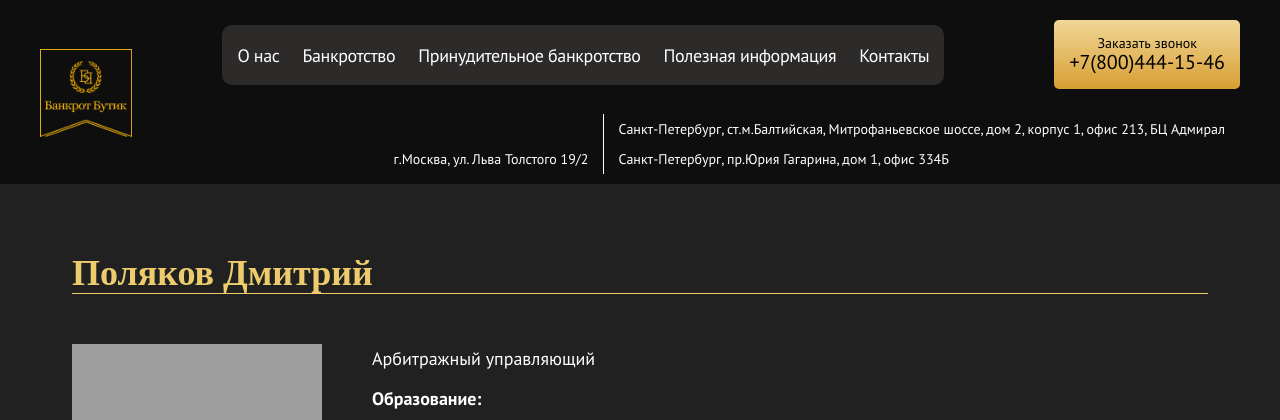
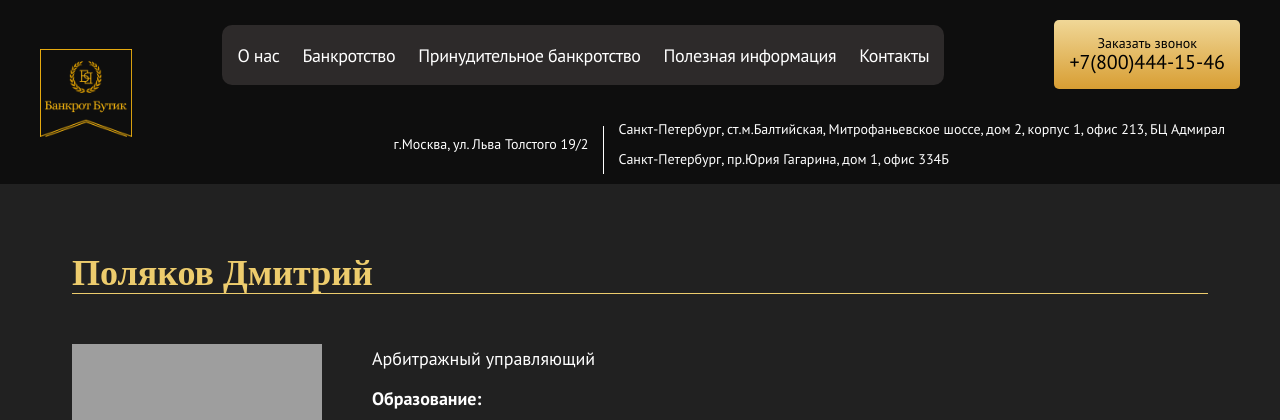
Before and after one commit to Rugaroo/law, a PHP site: page /pages/polyakov.html in a window 1280 px wide. Shown: the top 420 px of the page. Run offline with PHP 8.4, Linux system fonts and the light colour scheme; grey boxes are pictures that could not be loaded.

Commit message:
09.08 v2

```diff
--- a/css/style.css
+++ b/css/style.css
@@ -149,7 +149,7 @@ section {
 .header-adress {
   font-size: 14px;
   display: flex;
-  align-items: flex-end;
+  align-items: center;
 
 }
 .header-adress-branch:first-child {
@@ -165,7 +165,7 @@ section {
   content: "";
   width: 1px;
   left: 5%;
-  height: 100%;
+  height: 80%;
   background-color: #ffffff;
   bottom: 0;
   left: 0;
--- a/index.html
+++ b/index.html
@@ -42,8 +42,6 @@
         <div class="header-adress">
           <div class="header-adress-branch">г.Москва, ул. Льва Толстого 19/2</div>
           <div class="header-adress-zip">
-            <div class="header-adress-branch">Санкт-Петербург, ст.м.Балтийская, Митрофаньевское шоссе, дом 2, корпус 1,
-            офис 213, БЦ Адмирал</div>
           <div class="header-adress-branch">Санкт-Петербург, пр.Юрия Гагарина, дом 1, офис 334Б</div>
           </div>
 
```
